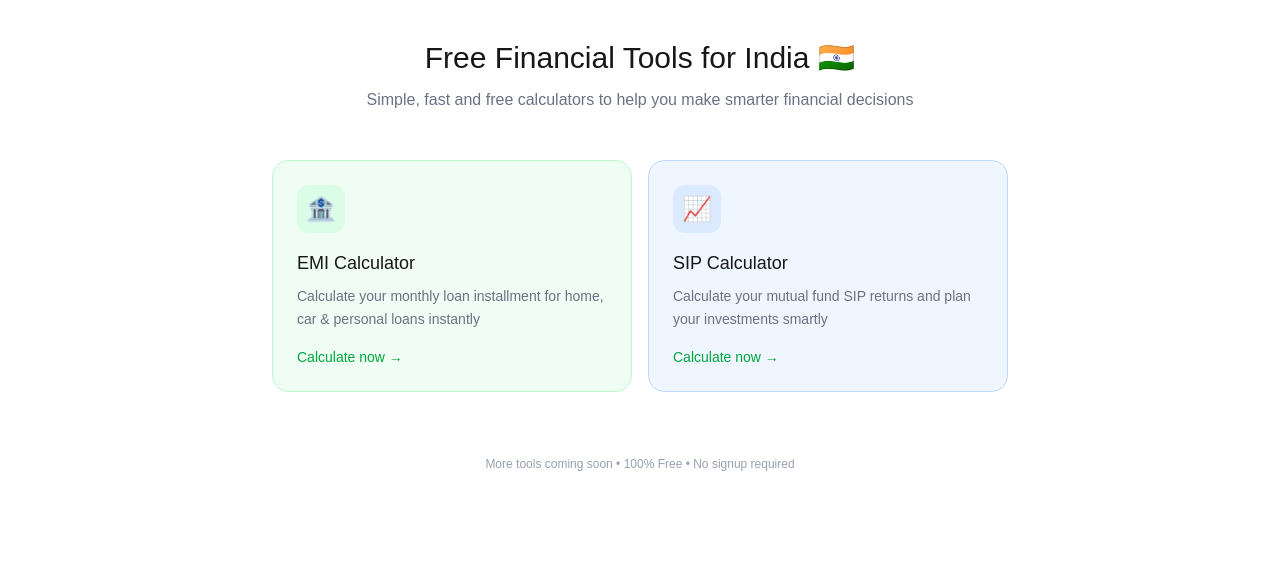
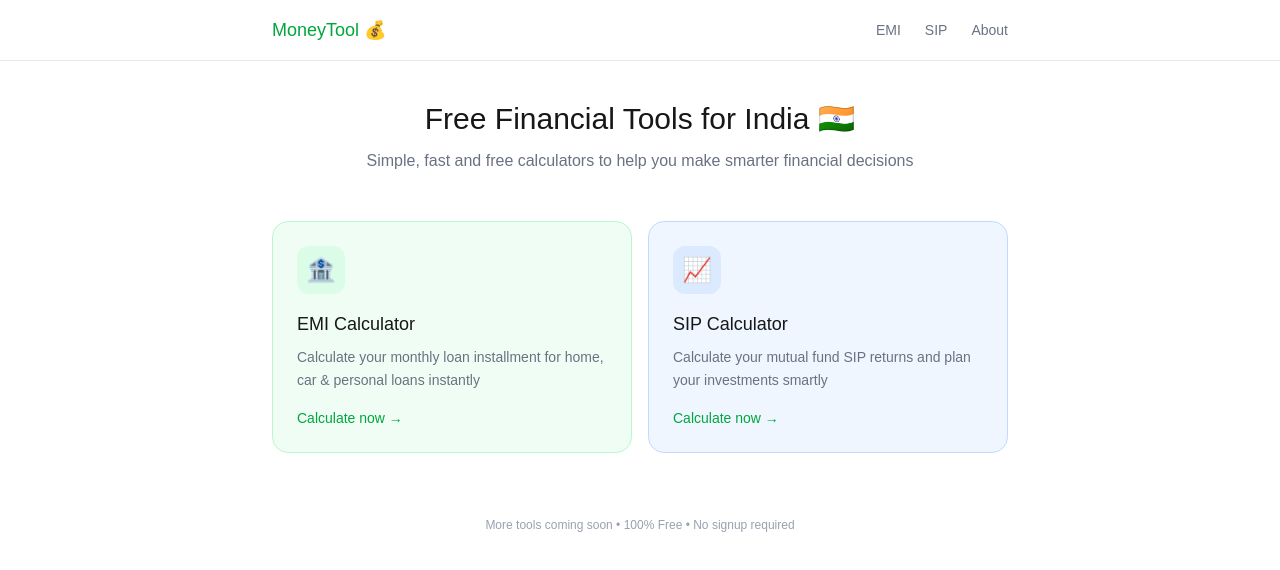
Before and after one commit to pankaj18021996/moneytool, a Next.js app: page / in a window 1280 px wide. Shown: the top 570 px of the page. Built offline with nearby package versions, Linux system fonts and the light colour scheme.

Commit message:
add navbar

```diff
--- /dev/null
+++ b/app/components/Navbar.tsx
@@ -0,0 +1,36 @@
+import Link from "next/link";
+
+export default function Navbar() {
+  return (
+    <nav className="border-b border-gray-200 bg-white">
+      <div className="max-w-3xl mx-auto px-4 py-4 flex items-center justify-between">
+
+        <Link href="/" className="text-lg font-medium text-green-600">
+          MoneyTool 💰
+        </Link>
+
+        <div className="flex items-center gap-6">
+          <Link
+            href="/emi-calculator"
+            className="text-sm text-gray-500 hover:text-green-600 transition-colors"
+          >
+            EMI
+          </Link>
+          <Link
+            href="/sip-calculator"
+            className="text-sm text-gray-500 hover:text-green-600 transition-colors"
+          >
+            SIP
+          </Link>
+          <Link
+            href="/about"
+            className="text-sm text-gray-500 hover:text-green-600 transition-colors"
+          >
+            About
+          </Link>
+        </div>
+
+      </div>
+    </nav>
+  );
+}
--- a/app/layout.tsx
+++ b/app/layout.tsx
@@ -1,9 +1,10 @@
 import type { Metadata } from "next";
 import "./globals.css";
+import Navbar from "./components/Navbar";
 
 export const metadata: Metadata = {
   title: "MoneyTool - Free Financial Calculators for India",
-  description: "Free EMI Calculator, SIP Calculator and more tools for India.",
+  description: "Free EMI Calculator, SIP Calculator and more financial tools for India.",
 };
 
 export default function RootLayout({
@@ -21,6 +22,7 @@ export default function RootLayout({
         />
       </head>
       <body className="bg-gray-50 min-h-screen">
+        <Navbar />
         {children}
       </body>
     </html>
```
